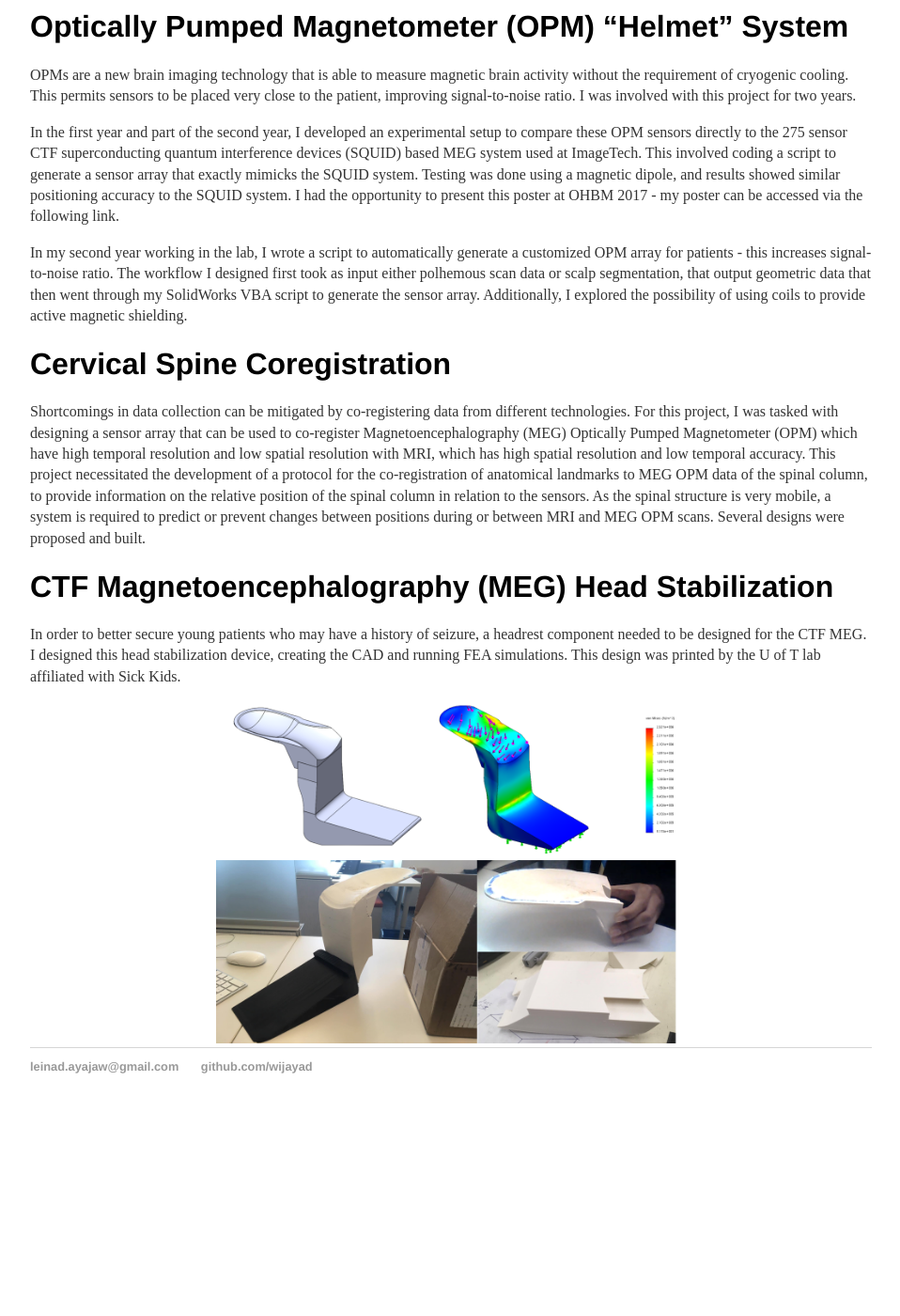
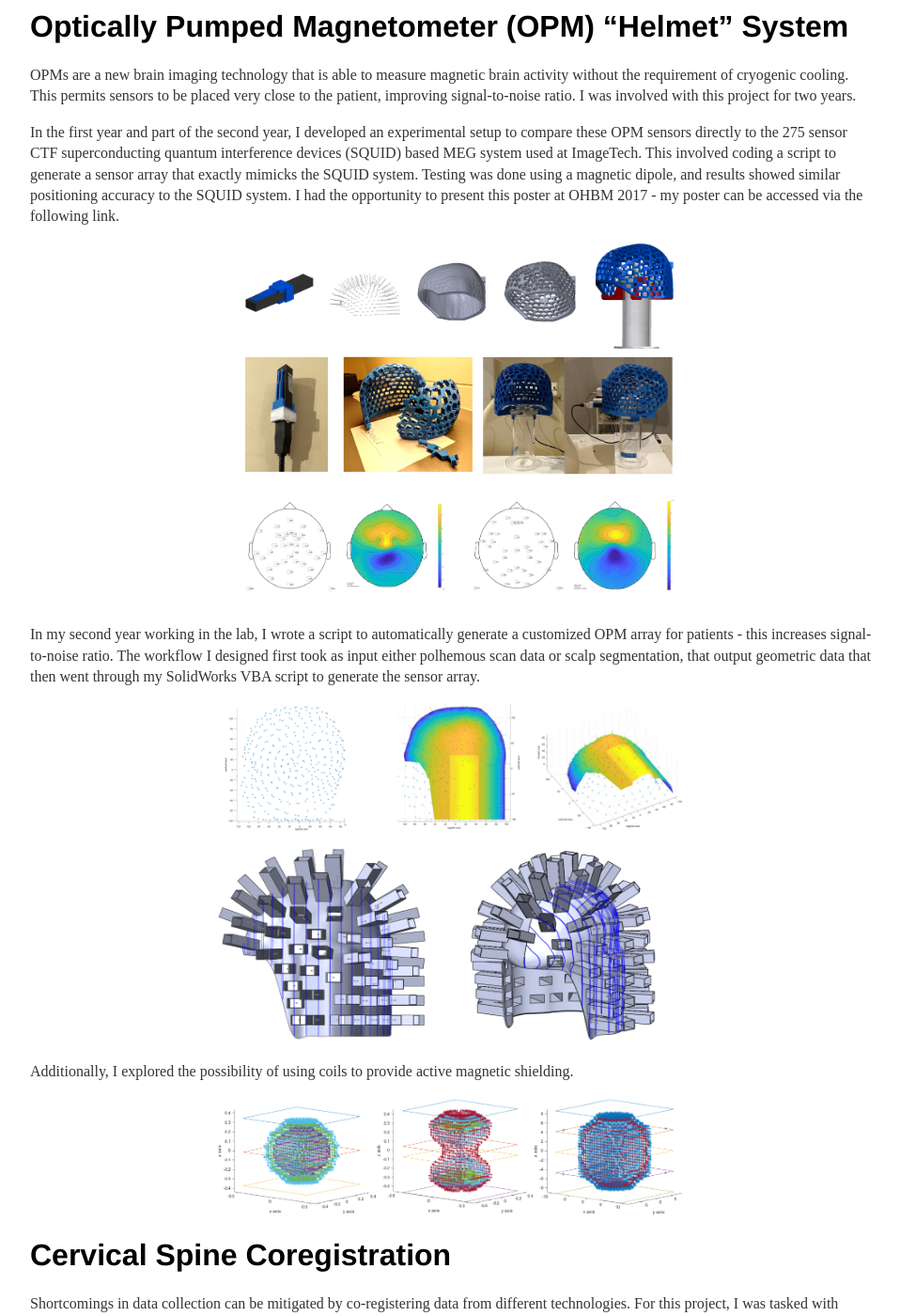
Before and after one commit to wijayad/wijayad.github.io, a Jekyll site: the page built from Projects/index.md, in a window 1280 px wide and 1400 px high, scrolled down 821 px. Shown: the whole window at 94% size, without its empty margins (160-1118 px from the left). Built offline with Jekyll 4.4.1, drawn with Linux system fonts in a browser that asks for light colours; before the commit the page ends 2023 px from its top, so only the background shows below that.

Commit message:
Update index.md

```diff
--- a/Projects/index.md
+++ b/Projects/index.md
@@ -33,15 +33,23 @@ OPMs are a new brain imaging technology that is able to measure magnetic brain a
 
 In the first year and part of the second year, I developed an experimental setup to compare these OPM sensors directly to the 275 sensor CTF superconducting quantum interference devices (SQUID) based MEG system used at ImageTech. This involved coding a script to generate a sensor array that exactly mimicks the SQUID system. Testing was done using a magnetic dipole, and results showed similar positioning accuracy to the SQUID system. I had the opportunity to present this poster at OHBM 2017 - my poster can be accessed via the following link.
 
+<center><img src="/files/OPM_compare.png" alt="title" width = "500"/></center>
 
-In my second year working in the lab, I wrote a script to automatically generate a customized OPM array for patients - this increases signal-to-noise ratio. The workflow I designed first took as input either polhemous scan data or scalp segmentation, that output geometric data that then went through my SolidWorks VBA script to generate the sensor array. Additionally, I explored the possibility of using coils to provide active magnetic shielding.
+In my second year working in the lab, I wrote a script to automatically generate a customized OPM array for patients - this increases signal-to-noise ratio. The workflow I designed first took as input either polhemous scan data or scalp segmentation, that output geometric data that then went through my SolidWorks VBA script to generate the sensor array.
+
+<center><img src="/files/custom_array.png" alt="title" width = "500"/></center>
+
+Additionally, I explored the possibility of using coils to provide active magnetic shielding.
+
+<center><img src="/files/active_mag_shield.png" alt="title" width = "500"/></center>
 
 # Cervical Spine Coregistration
 
 Shortcomings in data collection can be mitigated by co-registering data from different technologies. For this project, I was tasked with designing a sensor array that can be used to co-register Magnetoencephalography (MEG) Optically Pumped Magnetometer (OPM) which have high temporal resolution and low spatial resolution with MRI, which has high spatial resolution and low temporal accuracy. This project necessitated the development of a protocol for the co-registration of anatomical landmarks to MEG OPM data of the spinal column, to provide information on the relative position of the spinal column in relation to the sensors. As the spinal structure is very mobile, a system is required to predict or prevent changes between positions during or between MRI and MEG OPM scans. Several designs were proposed and built.
 
+<center><img src="/files/co_registration.png" alt="title" width = "500"/></center>
+
 # CTF Magnetoencephalography (MEG) Head Stabilization
 
 In order to better secure young patients who may have a history of seizure, a headrest component needed to be designed for the CTF MEG. I designed this head stabilization device, creating the CAD and running FEA simulations. This design was printed by the U of T lab affiliated with Sick Kids.
-
 <center><img src="/files/head_stabilzer.png" alt="title" width = "500"/></center>
```
